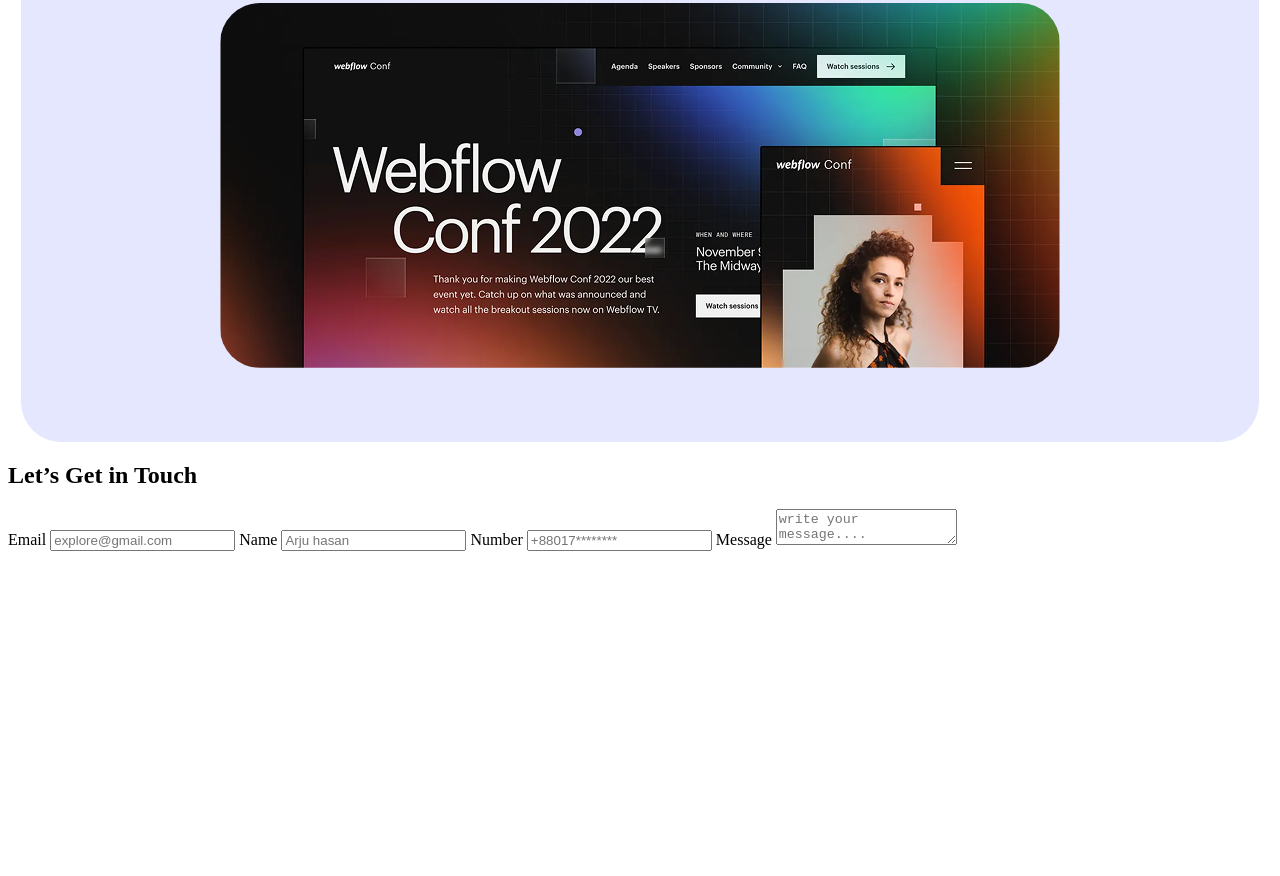
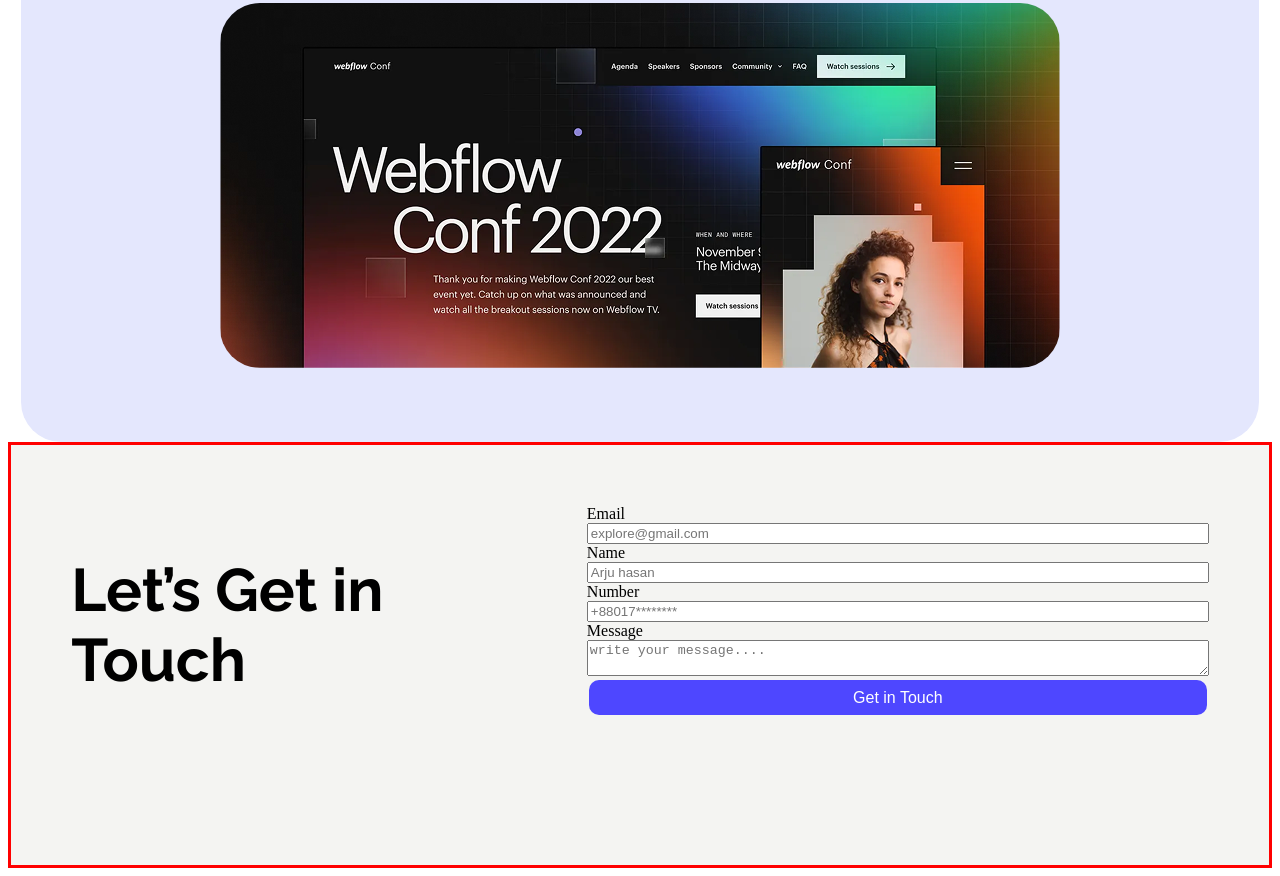
Before and after one commit to arju-Hasan/templates-a1, a plain HTML site: page index.html in a window 1280 px wide. Shown: the part 1794-2670 px from the top of the page. Before the commit the page ends 2353 px from the top, so only its background shows below. Drawn offline with Linux system fonts and the light colour scheme.

```diff
--- a/index.html
+++ b/index.html
@@ -51,7 +51,7 @@
            </div>
         </section>
         <!-- user review -->
-        <section>
+        <section class="margin">
             <div class="margin">
             <h2 class="raleway-font review-hed">What our users say</h2>
             <div class="user-rating">
@@ -116,9 +116,9 @@
         </section>
         <!-- input secton -->
         <section>
-            <div>
-                <h2>Let’s Get in Touch</h2>
-                <div>
+            <div class="input-contaner margin">
+                <h2 class="raleway-font input-hed">Let’s Get in Touch</h2>
+                <div class="input-content">
                     <label >Email</label>
                     <input type="email"  name="email" placeholder="explore@gmail.com">
                     <label >Name</label>
@@ -127,6 +127,7 @@
                     <input type="number"  name="number" placeholder="+88017********">
                     <label >Message</label>
                     <textarea name="input-text" id="input-text" placeholder="write your message...."></textarea>
+                    <button class="button">Get in Touch</button>
                 </div>
             </div>
         </section>
--- a/style.css
+++ b/style.css
@@ -141,3 +141,25 @@
     margin-top: 20px;
     margin-bottom: 20px;
 }
+/* input section */
+.input-contaner{
+    display: flex;
+    border: 3px solid red;
+    padding: 60px;
+    gap: 40px;
+    background-color: rgb(244, 244, 242);
+
+}
+.input-content{
+    width: 100%;
+    height: max-content;
+    display: flex;
+    flex-direction: column;
+    border-radius: 20px;
+}
+.input-hed{
+    color: black;
+    width: 870px;
+    height: 200px;
+    font-size:60px;
+}
```
